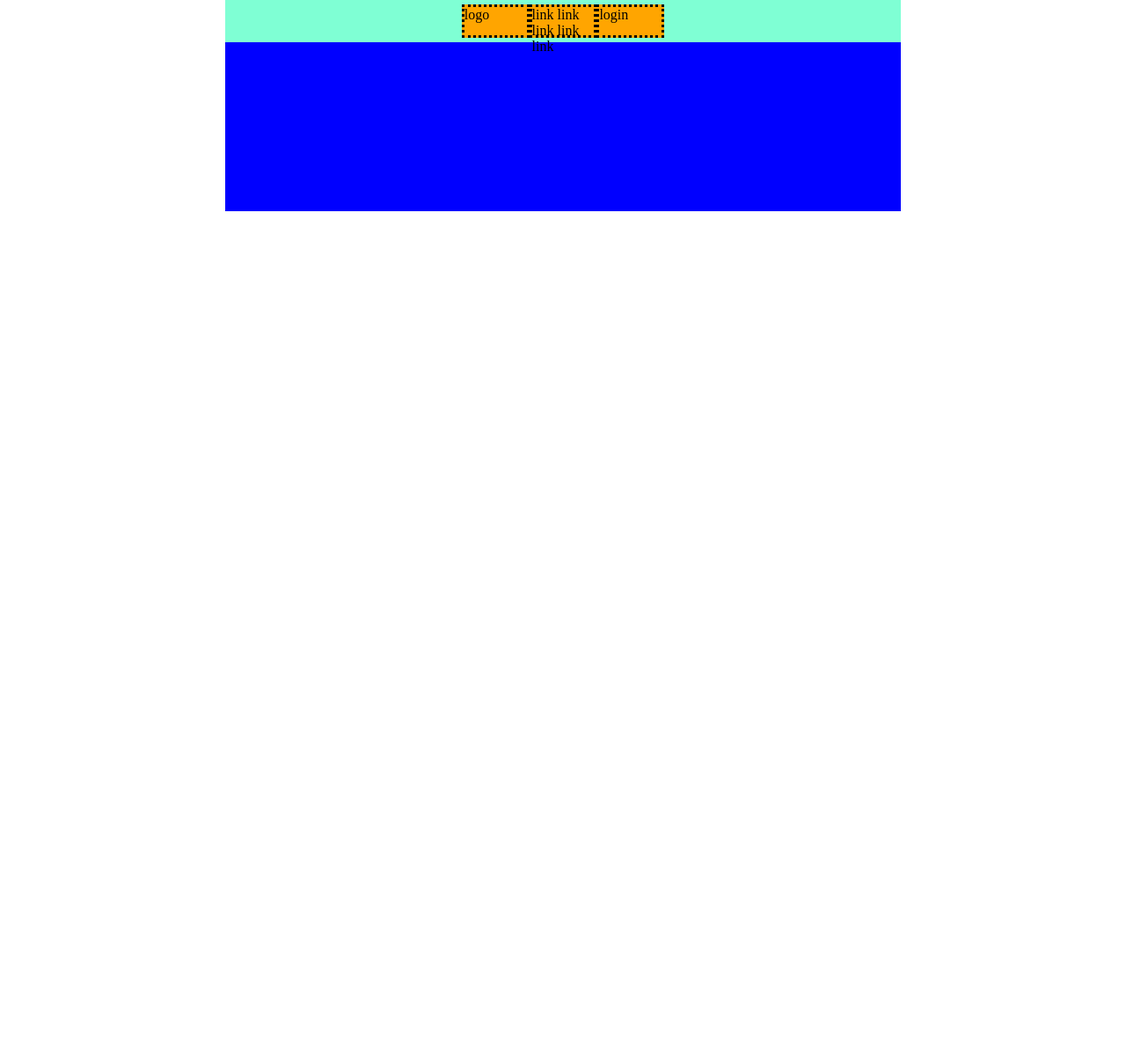
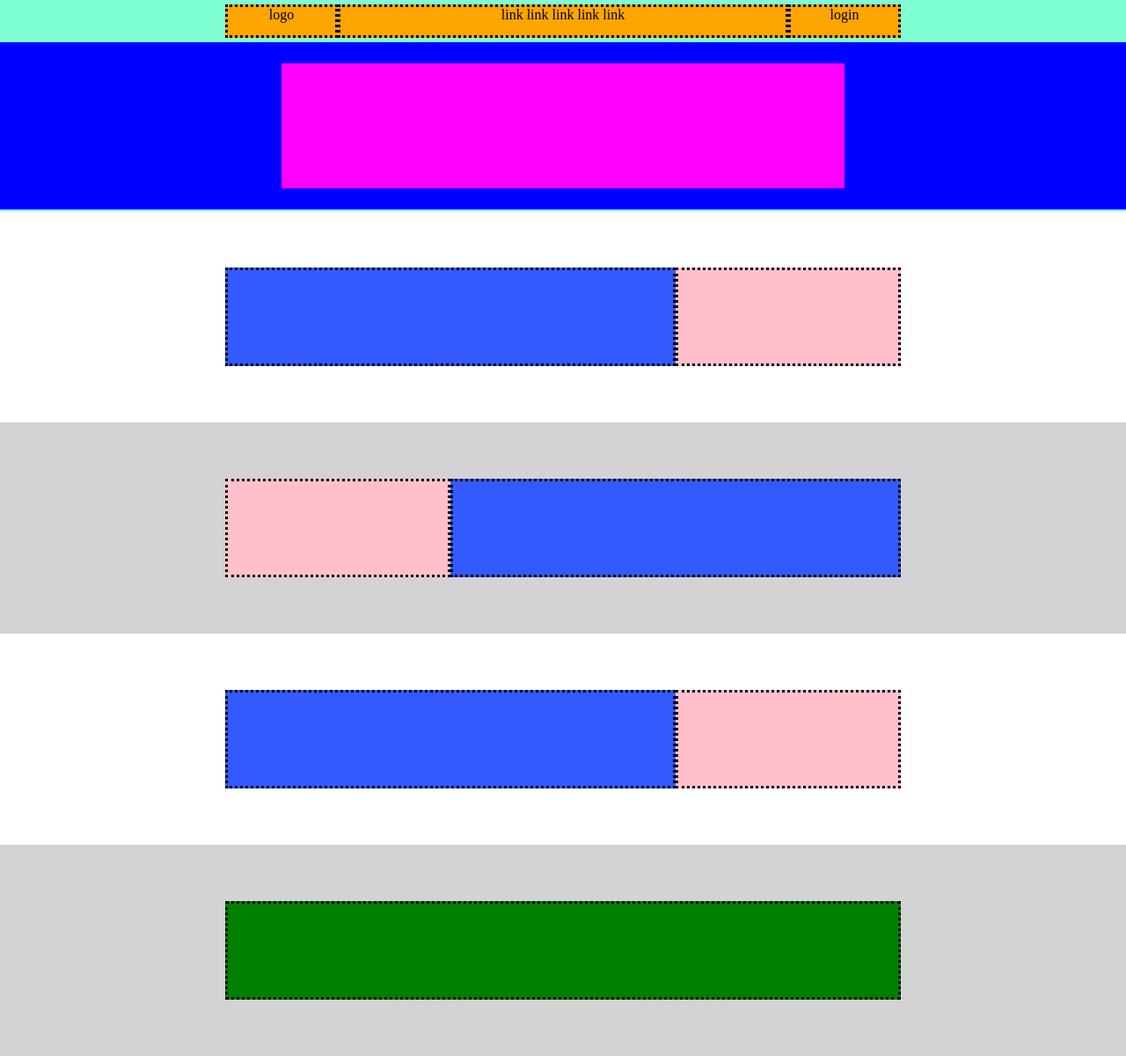
Before and after one commit to Dihep/htmlcss-struttura-discord, a plain HTML site: page index.html in a window 1280 px wide. Shown: the whole page at 88% size. Before the commit the page ends 800 px from the top, so only its background shows below. Drawn offline with Linux system fonts and the light colour scheme.

Commit message:
Main completed.

```diff
--- a/css/styles1.css
+++ b/css/styles1.css
@@ -4,32 +4,67 @@
     margin: 0%;
     padding: 0%;
 }
-header,
-main,
-footer {
-    margin: 0% 20%;
-}
+
 .flex-container {
     display: flex;
 }
 
 /***** Header styles *****/
 header {
-    background-color: blue;
+    background-color: aquamarine;
     height: 15rem;
 }
 header>nav {
-    background-color: aquamarine;
     height: 20%;
     justify-content: center;
 }
 .nav-label{
     background-color: orange;
     border: dotted black;
+    margin: auto 0%;
+    padding: auto 0%;
     height: 80%;
     width: 10%;
-    margin: auto 0%;
+    text-align: center;
 }
-header>nav:nth-child(2) {
-    width: 40%; /* <---- ISSUE*/
+header>nav>div:nth-child(2) {
+    width: 40%;
 }
+
+header>section {
+    background-color: blue;
+    height: 79%;
+    padding: 1.5rem 25%;
+
+}
+header>section>div {
+    background-color: magenta;
+    height: 100%;
+    width: 100%;
+}
+
+/***** Main styles *****/
+main>section {
+    height: 15rem;
+    padding: 5% 0%;
+    justify-content: center;
+}
+main>section:nth-child(even) {
+    background-color: lightgray
+}
+main>section>div {
+    border: dotted black;
+    height: 100%;
+}
+.big-blue {
+    background-color: rgb(50, 90, 255);
+    width: 40%;
+}
+.small-pink {
+    background-color: pink;
+    width: 20%;
+}
+.big-green {
+    background-color: green;
+    width: 60%;
+}
--- a/index.html
+++ b/index.html
@@ -17,7 +17,7 @@
 
         <nav class="flex-container">
             <div class="nav-label">logo</div>
-            <div class="nav-label nav-links">link link link link link</div>
+            <div class="nav-label">link link link link link</div>
             <div class="nav-label">login</div>
         </nav>
 
@@ -30,6 +30,25 @@
     <!-- Main content in multiple sections -->
     <main>
 
+        <section class="flex-container">
+            <div class="big-blue"></div>
+            <div class="small-pink"></div>
+        </section>
+
+        <section class="flex-container">
+            <div class="small-pink"></div>
+            <div class="big-blue"></div>
+        </section>
+
+        <section class="flex-container">
+            <div class="big-blue"></div>
+            <div class="small-pink"></div>
+        </section>
+
+        <section class="flex-container">
+            <div class="big-green"></div>
+        </section>
+
     </main>
 
     <!-- Dark footer in two sections -->
```
